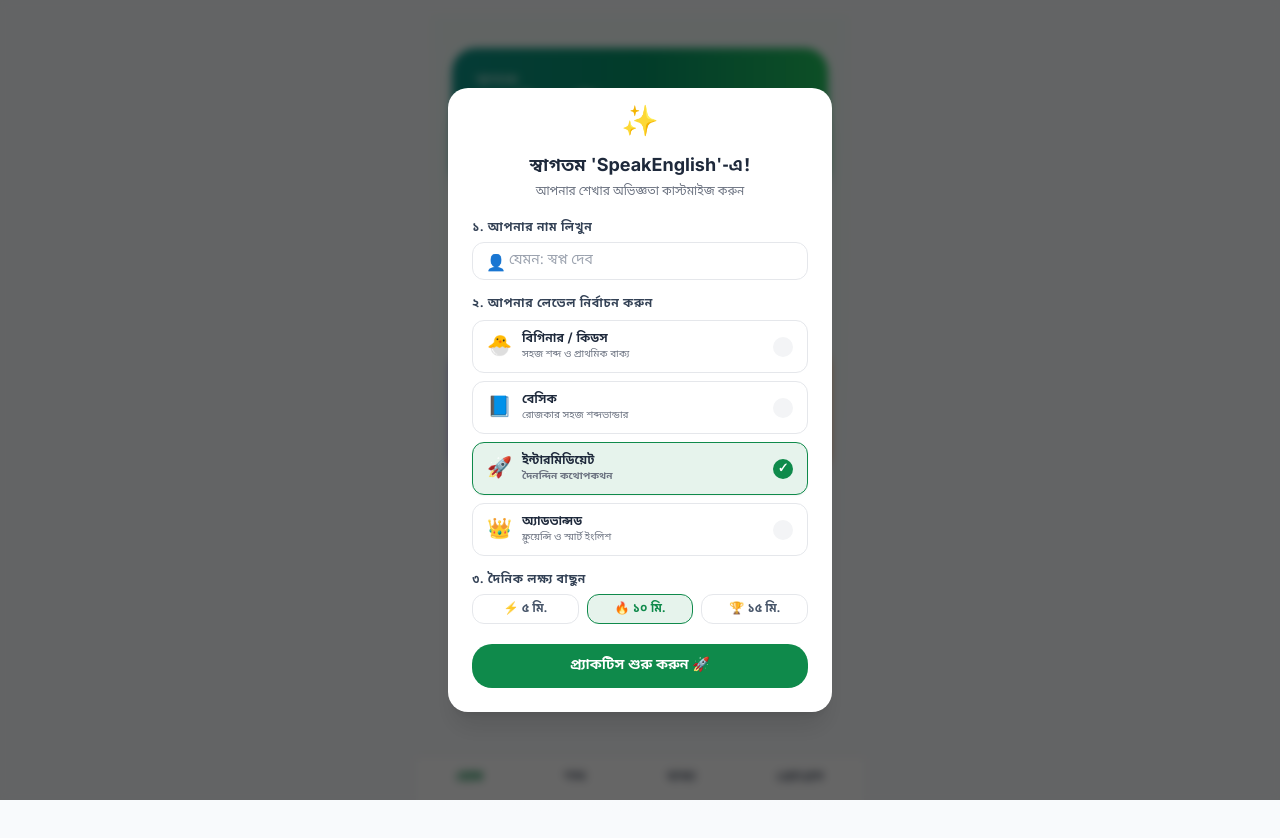
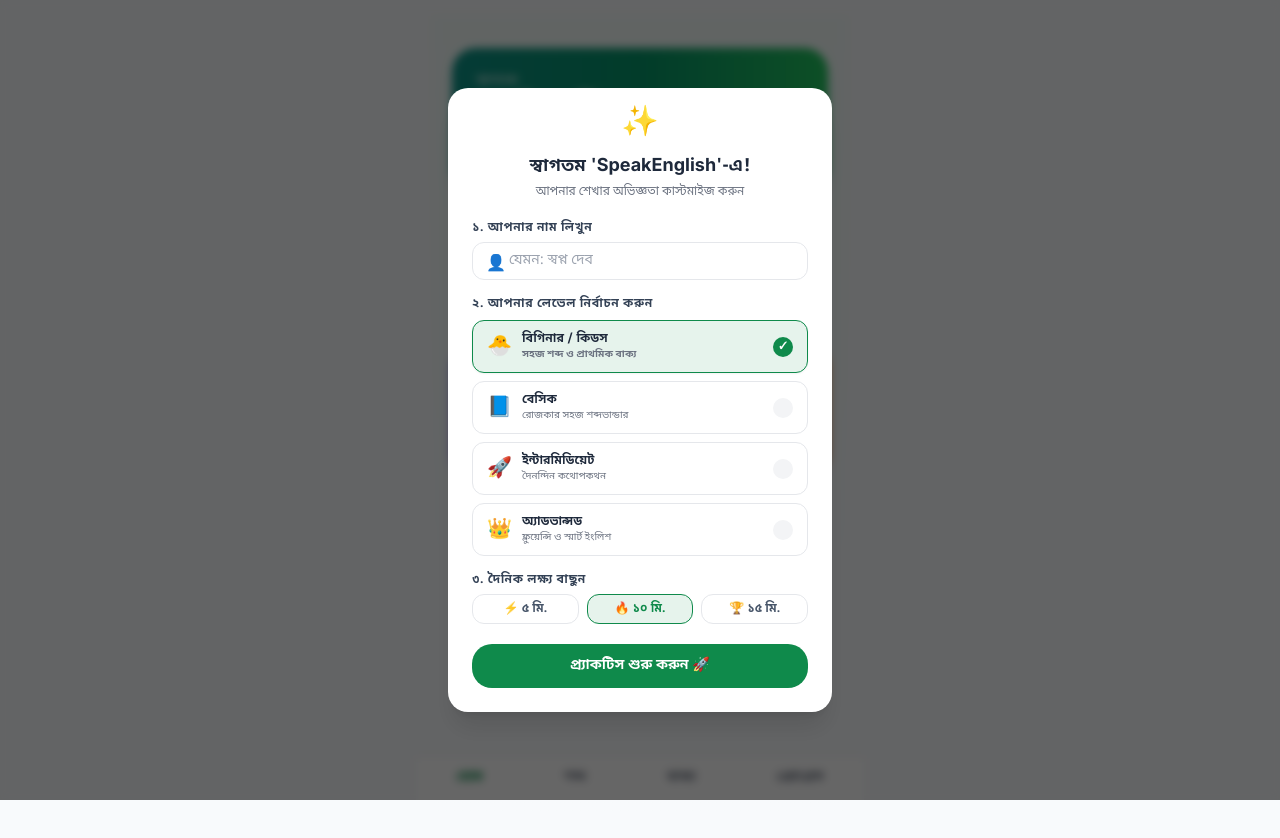
Before and after one commit to speakenglish2222-cloud/speakenglish-app, a Next.js app: page / in a window 1280 px wide. Shown: the top 838 px of the page. Built offline with nearby package versions, Linux system fonts and the light colour scheme; no server answers; the database is empty.

Commit message:
Update OnboardingModal.tsx

```diff
--- a/components/OnboardingModal.tsx
+++ b/components/OnboardingModal.tsx
@@ -62,7 +62,7 @@ export default function OnboardingModal({
   onClose?: () => void;
 }) {
   const [name, setName] = useState(initialName ?? "");
-  const [level, setLevel] = useState(initialLevel ?? "level3");
+  const [level, setLevel] = useState(initialLevel ?? "level1");
   const [goal, setGoal] = useState("10min");
   const [error, setError] = useState("");
   const [saving, setSaving] = useState(false);
```
